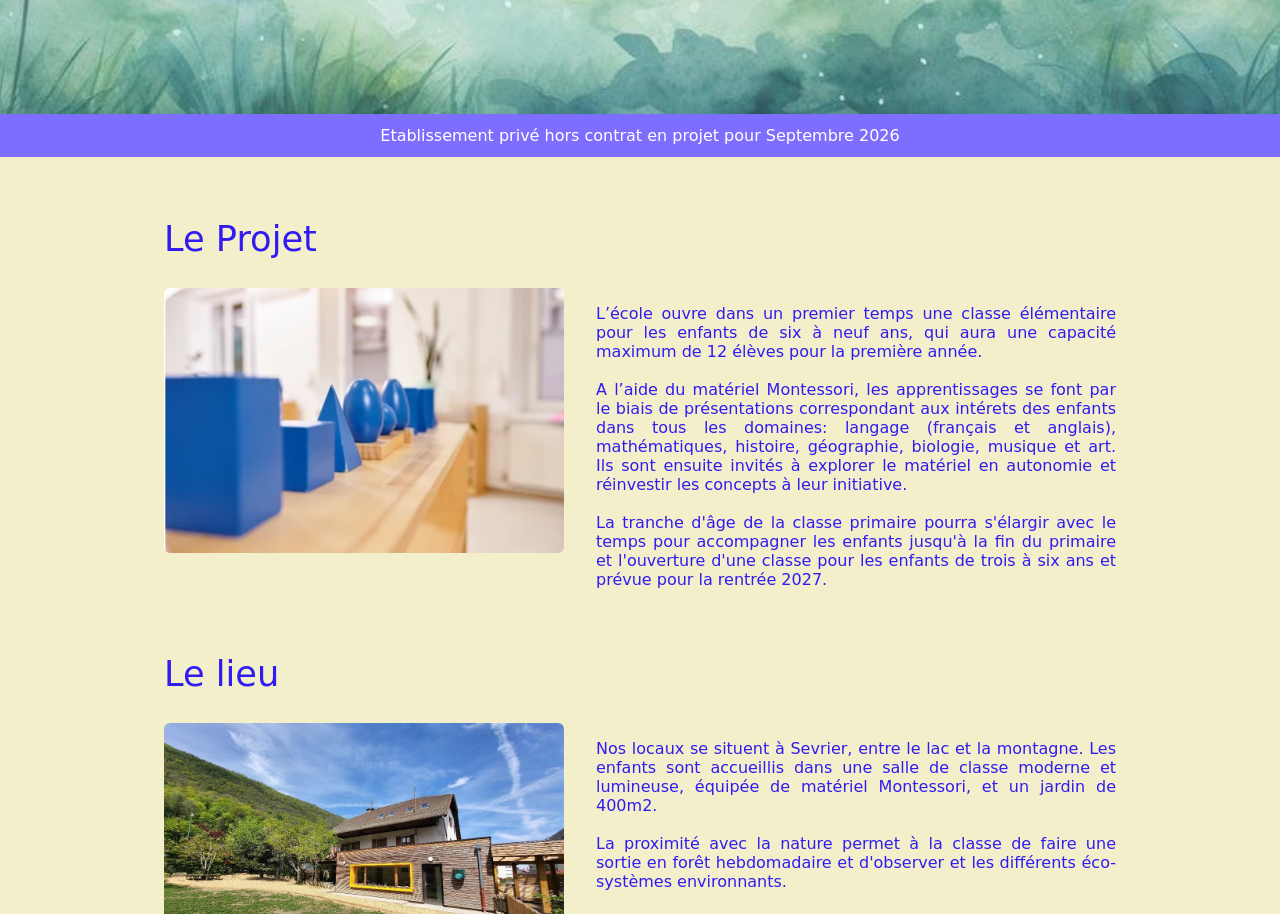
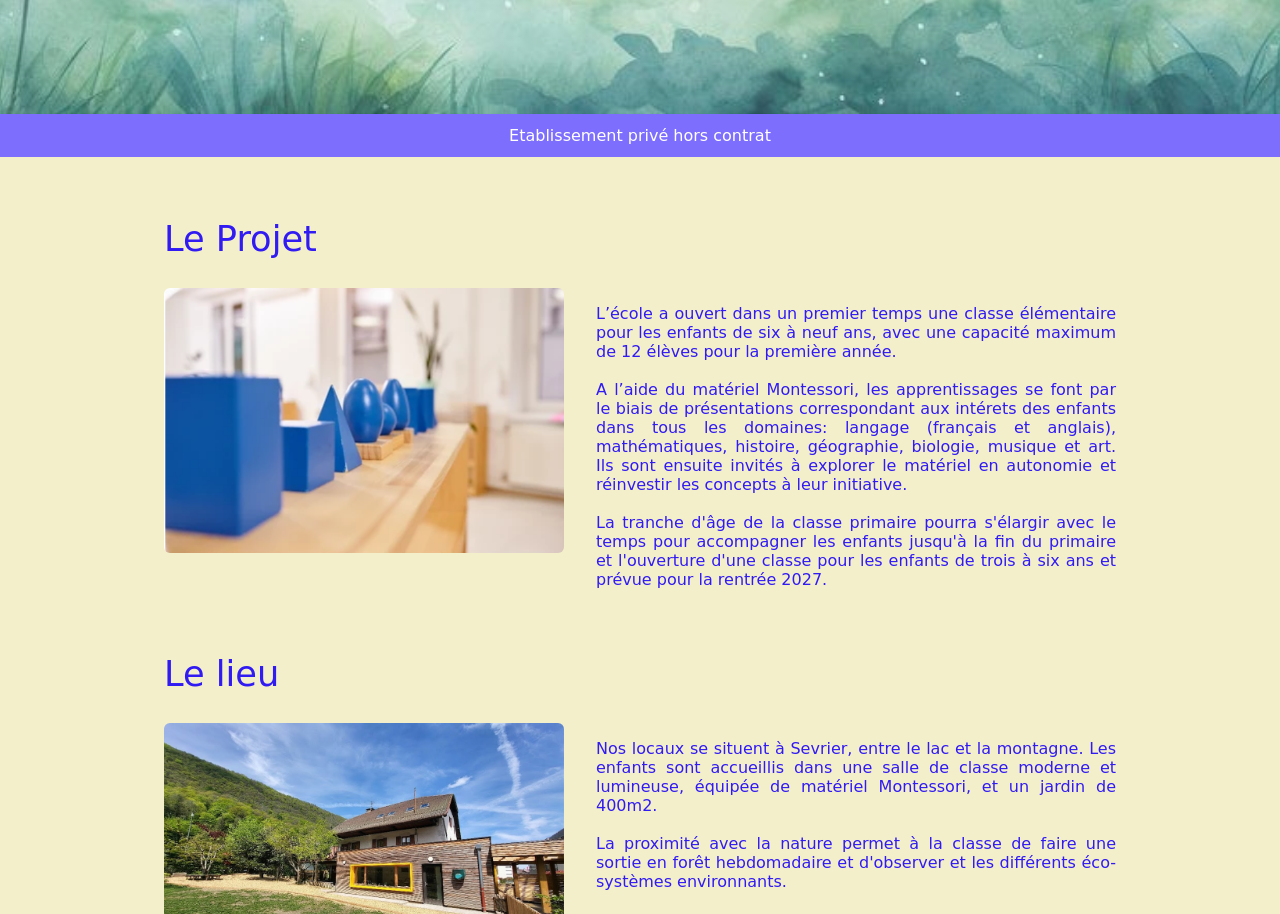
Before and after one commit to montessori-la-source/montessori-la-source.github.io, a plain HTML site: page index.html in a window 1280 px wide. Shown: the part 848-1762 px from the top of the page. Drawn offline with Linux system fonts and the light colour scheme; a web font is replaced by a local one.

Commit message:
Update index.html

```diff
--- a/index.html
+++ b/index.html
@@ -38,7 +38,7 @@
       <p class="signature">Maria Montessori</p>
     </header>
 
-    <div class="banner">Etablissement privé hors contrat en projet pour Septembre 2026</div>
+    <div class="banner">Etablissement privé hors contrat</div>
 
     <main>
       <section class="section">
@@ -46,8 +46,8 @@
         <div class="section-flex">
           <img src="assets/images/projet-materiel.jpg" alt="Matériel Montessori" />
           <p>
-            L’école ouvre dans un premier temps une classe élémentaire pour les enfants de six à
-            neuf ans, qui aura une capacité maximum de 12 élèves pour la première année.
+            L’école a ouvert dans un premier temps une classe élémentaire pour les enfants de six à
+            neuf ans, avec une capacité maximum de 12 élèves pour la première année.
             <br /><br />
             A l’aide du matériel Montessori, les apprentissages se font par le biais de
             présentations correspondant aux intérets des enfants dans tous les domaines: langage
```
